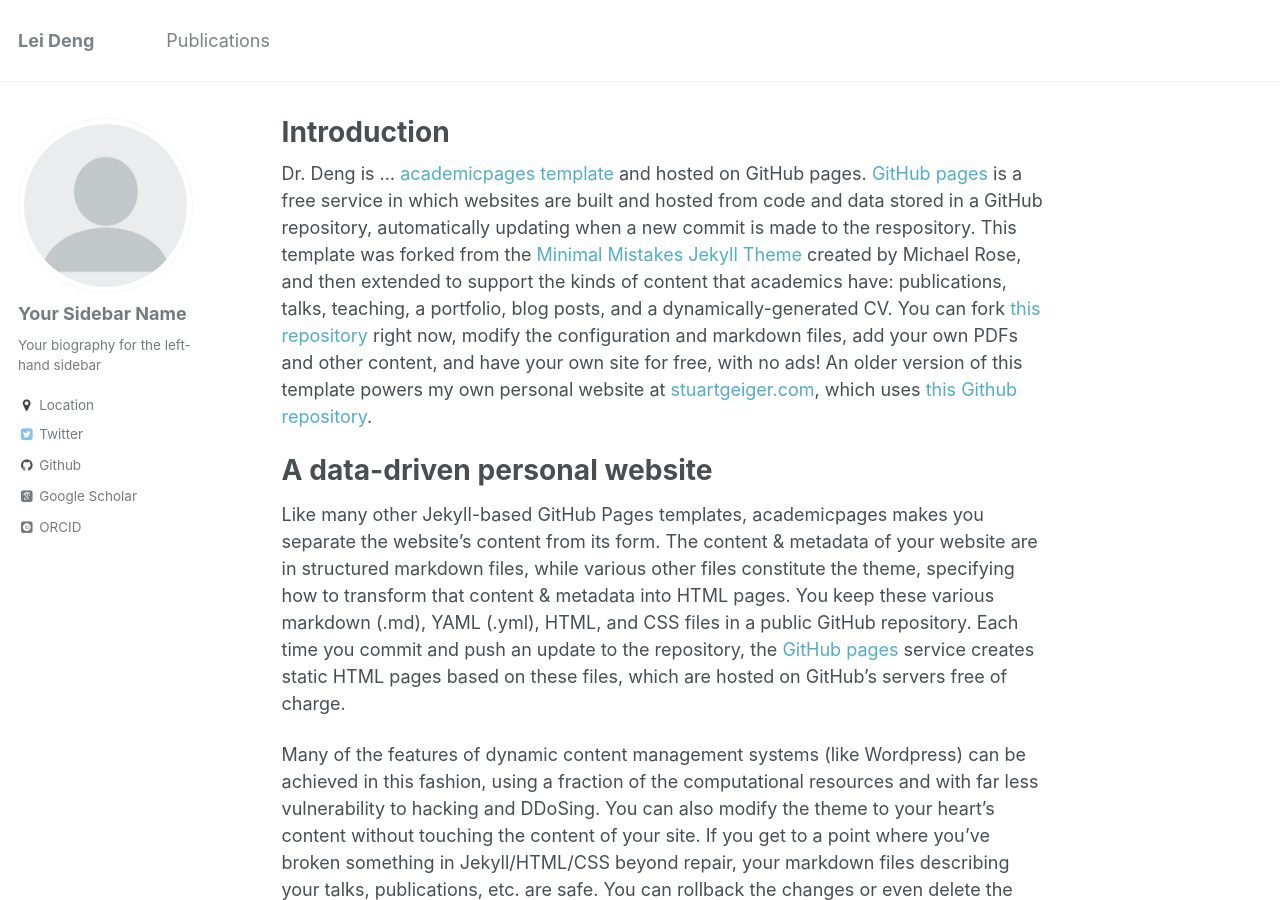
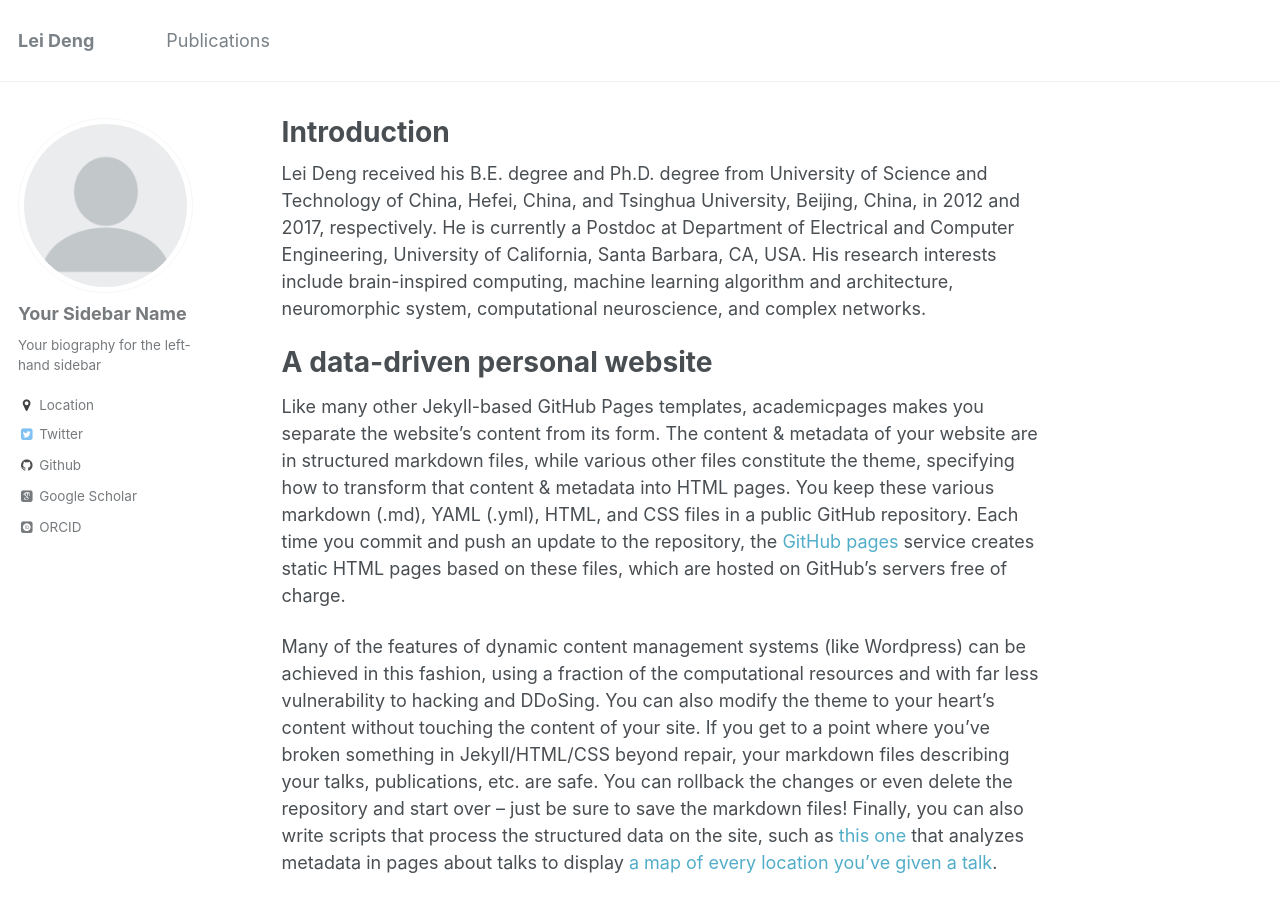
Before and after one commit to dllfei/dllfei.github.io, a Jekyll site: the page built from _pages/about.md, in a window 1280 px wide and 900 px high. Built offline with Jekyll 4.4.1, drawn with Linux system fonts in a browser that asks for light colours; some web fonts are replaced.

Commit message:
Update about.md

```diff
--- a/_pages/about.md
+++ b/_pages/about.md
@@ -8,7 +8,7 @@ redirect_from:
   - /about.html
 ---
 
-Dr. Deng is ... [academicpages template](https://github.com/academicpages/academicpages.github.io) and hosted on GitHub pages. [GitHub pages](https://pages.github.com) is a free service in which websites are built and hosted from code and data stored in a GitHub repository, automatically updating when a new commit is made to the respository. This template was forked from the [Minimal Mistakes Jekyll Theme](https://mmistakes.github.io/minimal-mistakes/) created by Michael Rose, and then extended to support the kinds of content that academics have: publications, talks, teaching, a portfolio, blog posts, and a dynamically-generated CV. You can fork [this repository](https://github.com/academicpages/academicpages.github.io) right now, modify the configuration and markdown files, add your own PDFs and other content, and have your own site for free, with no ads! An older version of this template powers my own personal website at [stuartgeiger.com](http://stuartgeiger.com), which uses [this Github repository](https://github.com/staeiou/staeiou.github.io).
+Lei Deng received his B.E. degree and Ph.D. degree from University of Science and Technology of China, Hefei, China, and Tsinghua University, Beijing, China, in 2012 and 2017, respectively. He is currently a Postdoc at Department of Electrical and Computer Engineering, University of California, Santa Barbara, CA, USA. His research interests include brain-inspired computing, machine learning algorithm and architecture, neuromorphic system, computational neuroscience, and complex networks.
 
 A data-driven personal website
 ======
```
